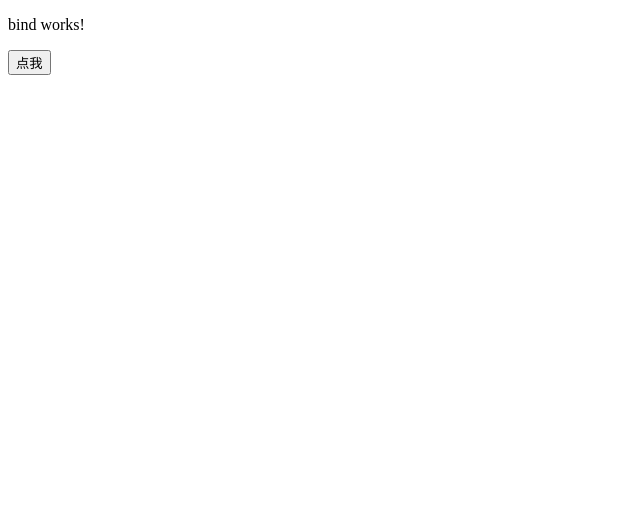
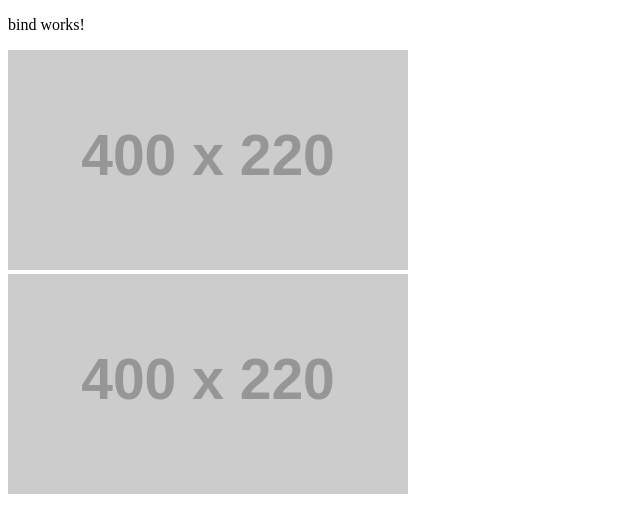
Before and after one commit to lufeng111/angular-eventbind, an Angular app: page / in a window 1280 px wide. Shown: the top 532 px of the page, without its empty margins (0-640 px from the left). Built offline with nearby package versions, Linux system fonts and the light colour scheme.

Commit message:
插值表达式和属性绑定

```diff
--- a/src/app/bind/bind.component.html
+++ b/src/app/bind/bind.component.html
@@ -1,2 +1,9 @@
 <p>bind works!</p>
-<button (click)="doOnClick($event)">点我</button>
+<!-- <button (click)="doOnClick($event)">点我</button> -->
+<!-- 属性绑定 -->
+<img [src]="imgUrl" alt=""><br>
+<!-- 插值表达式 -->
+<img src="{{imgUrl}}" alt="">
+<!--
+
+ -->
--- a/src/app/bind/bind.component.ts
+++ b/src/app/bind/bind.component.ts
@@ -7,6 +7,7 @@ import { Component, OnInit } from '@angular/core';
 })
 export class BindComponent implements OnInit {
 
+  imgUrl:string = "http://placehold.it/400x220"
   constructor() { }
 
   ngOnInit() {
```
Also changed, not shown: 1 other file (tests, documents, lock files or other folders).
